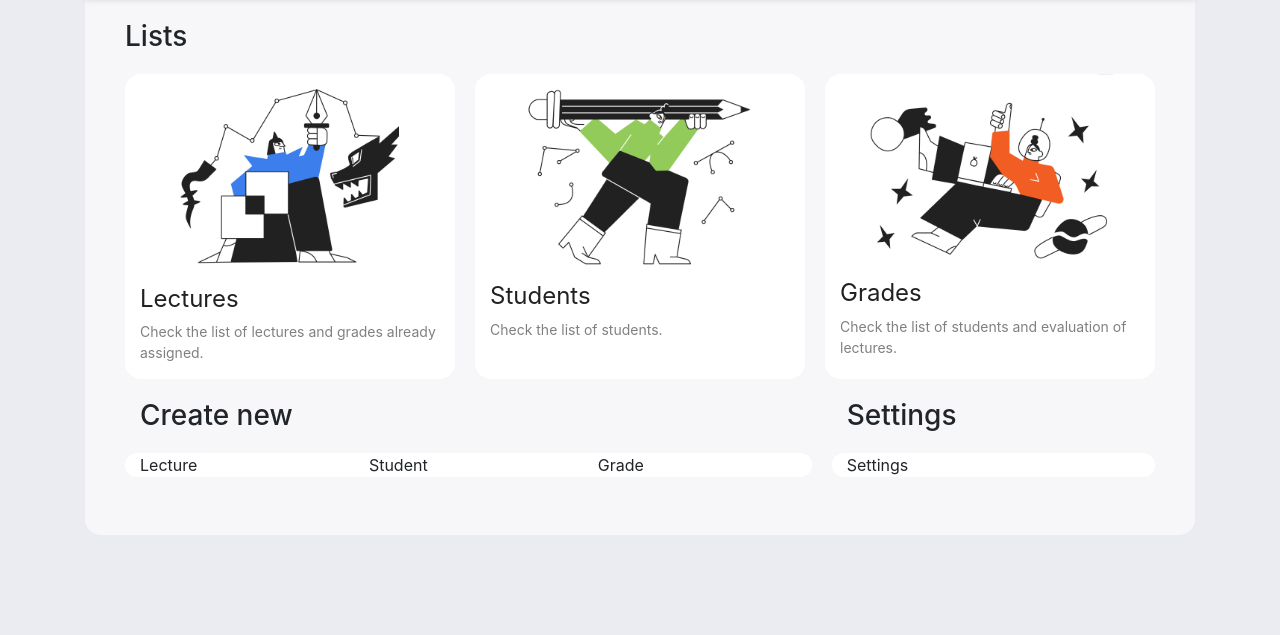
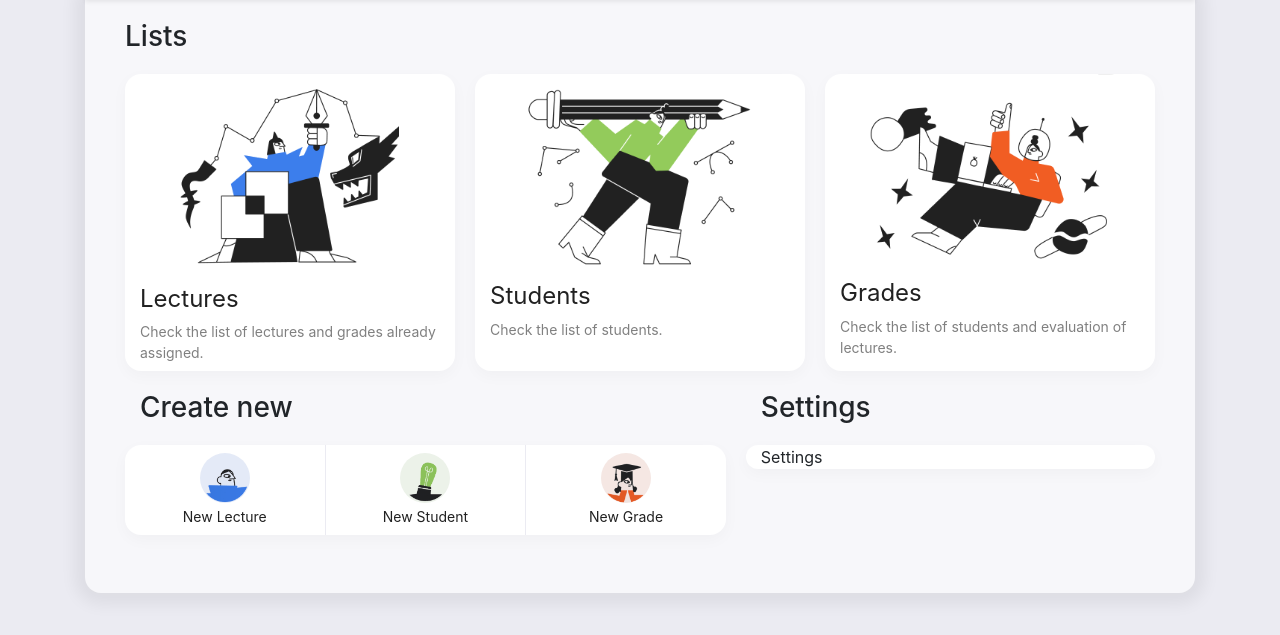
Before and after one commit to rositatisor/gradebook, a Symfony app: template templates/homepage/index.html.twig in a window 1280 px wide. Shown: the part 90-725 px from the top of the page. Run offline with Twig, Linux system fonts and the light colour scheme; the template is opened without the code that fills it, so the values that code supplies are empty; style sheets or scripts are compiled from the project's sources; some libraries are stand-ins or nearby versions.

Commit message:
homepage create new section update

```diff
--- a/assets/styles/app.scss
+++ b/assets/styles/app.scss
@@ -1,10 +1,15 @@
 @import "~bootstrap/scss/bootstrap";
 
 $blue: #3c7eec;
+$light-blue: #E4EAF7;
 $green: #93cb5b;
+$light-green: #ECF2E9;
 $orange: #f15d23;
+$light-orange: #F5E7E3;
 $pink: #fb0064;
 $dark: #212121;
+$light-bg: #F7F7FA;
+$dark-bg: #EBEBF2;
 
 body {
     background: #EBEBF2;
@@ -26,10 +31,64 @@ img.rounded.d-block {
 
 div.rounded {
     background: #fff;
+    box-shadow: 0 0.3rem 1rem rgb(0 0 0 / 3%);
+
+    &.expand:hover {
+       transform: scale(1.05);
+    }
 }
 
 div.gap {
     column-gap: 20px;
+    row-gap: 20px;
+
+    a {
+        display: inline-block;
+        color: $dark;
+
+        &.create:hover {
+            font-weight: bold;
+            text-decoration: none;
+            transform: scale(1.1);
+        }
+    }
+
+    .border {
+        border: none !important;
+        border-right: 1.5px solid $dark-bg !important;
+        border-left: 1.5px solid $dark-bg !important;
+    }
+
+    .icon {
+        display: block;
+        width: 50px;
+        height: 50px;
+        margin: auto;
+        margin-top: 0.5rem;
+        margin-bottom: 0.2rem;
+        background-size: cover;
+        border-radius: 25px;
+
+        &.lecture {
+            background-image: url(http://localhost/gradebook/assets/img/lecture-icon.png);
+            background-color: $light-blue;
+        }
+
+        &.student {
+            background-image: url(http://localhost/gradebook/assets/img/student-icon.png);
+            background-color: $light-green;
+        }
+
+        &.grade {
+            background-image: url(http://localhost/gradebook/assets/img/grade-icon.png);
+            background-color: $light-orange;
+        }
+    }
+
+    p {
+        margin-bottom: 0.5rem;
+        font-size: 14px;
+    }
 }
 
 .login {
@@ -38,10 +97,10 @@ div.gap {
     text-align: center;
     margin-top: 5px;
     color: #fb0064;
+
+    &:hover {
+        color: #0a2641;
     }
-
-a.login:hover {
-    color: #0a2641;
 }
 
 .validation {
@@ -65,9 +124,8 @@ a.hp {
     h4 {
         font-weight: 400;
     }
-}
 
-a.hp:hover {
+    &:hover {
         text-decoration: none;
 
         h4 {
@@ -84,6 +142,7 @@ a.hp:hover {
 
         h4.text-orange {
             color: $orange;
+        }
     }
 }
 
@@ -113,6 +172,7 @@ p.empty {
 
 .bg.hp {
     background-color: #F7F7FA;
+    box-shadow: 0 0.1rem 1rem 10px rgb(0 0 0 / 6%);
 }
 
 .bg.msg {
--- a/templates/homepage/index.html.twig
+++ b/templates/homepage/index.html.twig
@@ -16,21 +16,21 @@
                     <h3>Lists</h3>
                 </div>
                 <div class="row justify-content-around gap">
-                    <div class="col-md rounded">
+                    <div class="col-md rounded expand">
                         <a class="hp" href="http://localhost/gradebook/public/lecture">
                             <img src="http://localhost/gradebook/assets/img/hp1.png" class="rounded mx-auto d-block" alt="Lecture illustration">
                             <h4 class="text-blue">Lectures</h4>
                             <p class="text-grey">Check the list of lectures and grades already assigned.</p>
                         </a>
                     </div>
-                    <div class="col-md rounded">
+                    <div class="col-md rounded expand">
                         <a class="hp" href="http://localhost/gradebook/public/student">
                             <img src="http://localhost/gradebook/assets/img/hp2.png" class="rounded mx-auto d-block" alt="Student illustration">
                             <h4 class="text-green">Students</h4>
                             <p class="text-grey">Check the list of students.</p>
                         </a>
                     </div>
-                    <div class="col-md rounded">
+                    <div class="col-md rounded expand">
                         <a class="hp" href="http://localhost/gradebook/public/grade">
                             <img src="http://localhost/gradebook/assets/img/hp3.png" class="rounded mx-auto d-block" alt="Grade illustration">
                             <h4 class="text-orange">Grades</h4>
@@ -39,18 +39,23 @@
                     </div>
                 </div>
                 <div class="row gap">
-                    <div class="col-8">
+                    <div class="col-7">
                         <h3>Create new</h3>
-                        <div class="row rounded">
-                            <div class="col-md">
-                                Lecture
+                        <div class="row rounded text-center">
+                            <a class="col-md create" href="http://localhost/gradebook/public/lecture/create">
+                                <div class="lecture icon"></div>
+                                <p>New Lecture</p>
+                            </a>
+                            <div class="col-md border">
+                                <a class="create" href="http://localhost/gradebook/public/student/create">
+                                    <div class="student icon"></div>
+                                    <p>New Student</p>
+                                </a>
                             </div>
-                            <div class="col-md">
-                                Student
-                            </div>
-                            <div class="col-md">
-                                Grade
-                            </div>
+                            <a class="col-md create" href="http://localhost/gradebook/public/grade/create">
+                                <div class="grade icon"></div>
+                                <p>New Grade</p>
+                            </a>
                         </div>
                     </div>
                     <div class="col-md">
```
Also changed, not shown: assets/img/grade-icon.png (added), assets/img/hp1.png, assets/img/hp2.png, assets/img/hp3.png, assets/img/lecture-icon.png (added), assets/img/student-icon.png (added). Lines whose indentation alone changed are shown as unchanged.
